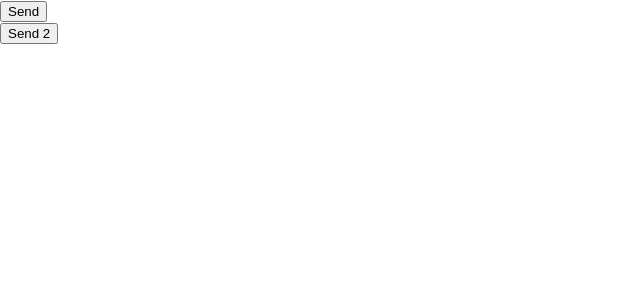
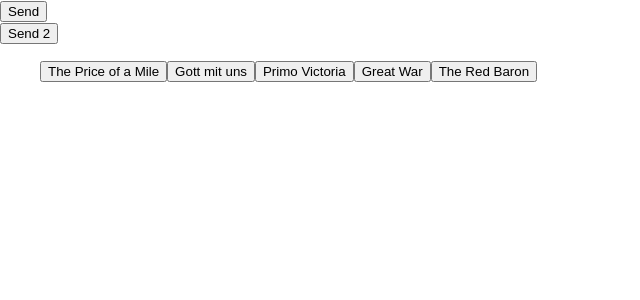
Before and after one commit to R-Andrea/react, a React (Create React App) app: page / in a window 1280 px wide. Shown: the top 300 px of the page, without its empty margins (0-640 px from the left). Built offline with nearby package versions, Linux system fonts and the light colour scheme.

Commit message:
list of buttons

```diff
--- a/src/App.js
+++ b/src/App.js
@@ -1,7 +1,24 @@
 import "./App.css";
 import Button from "./components/button/button";
 
+
+
 function App() {
+
+  const songs = ["The Price of a Mile", "Gott mit uns", "Primo Victoria", "Great War", "The Red Baron"];
+
+  //Return songs as an unordered list
+  // function List (props) {
+  //   const list = songs.map((song)=> <li>{song}</li>);
+  //   return (list)
+  // }
+
+  function List () {
+    const listButtons = songs.map((song)=> <Button text={song}></Button>)
+    return (listButtons)
+  }
+
+
   return (
     <>
       <div className="form">
@@ -10,6 +27,7 @@ function App() {
       <div className="form2">
       <Button text="Send 2"/>
       </div>
+      <ul><List></List></ul>
     </>
   );
 }
```
